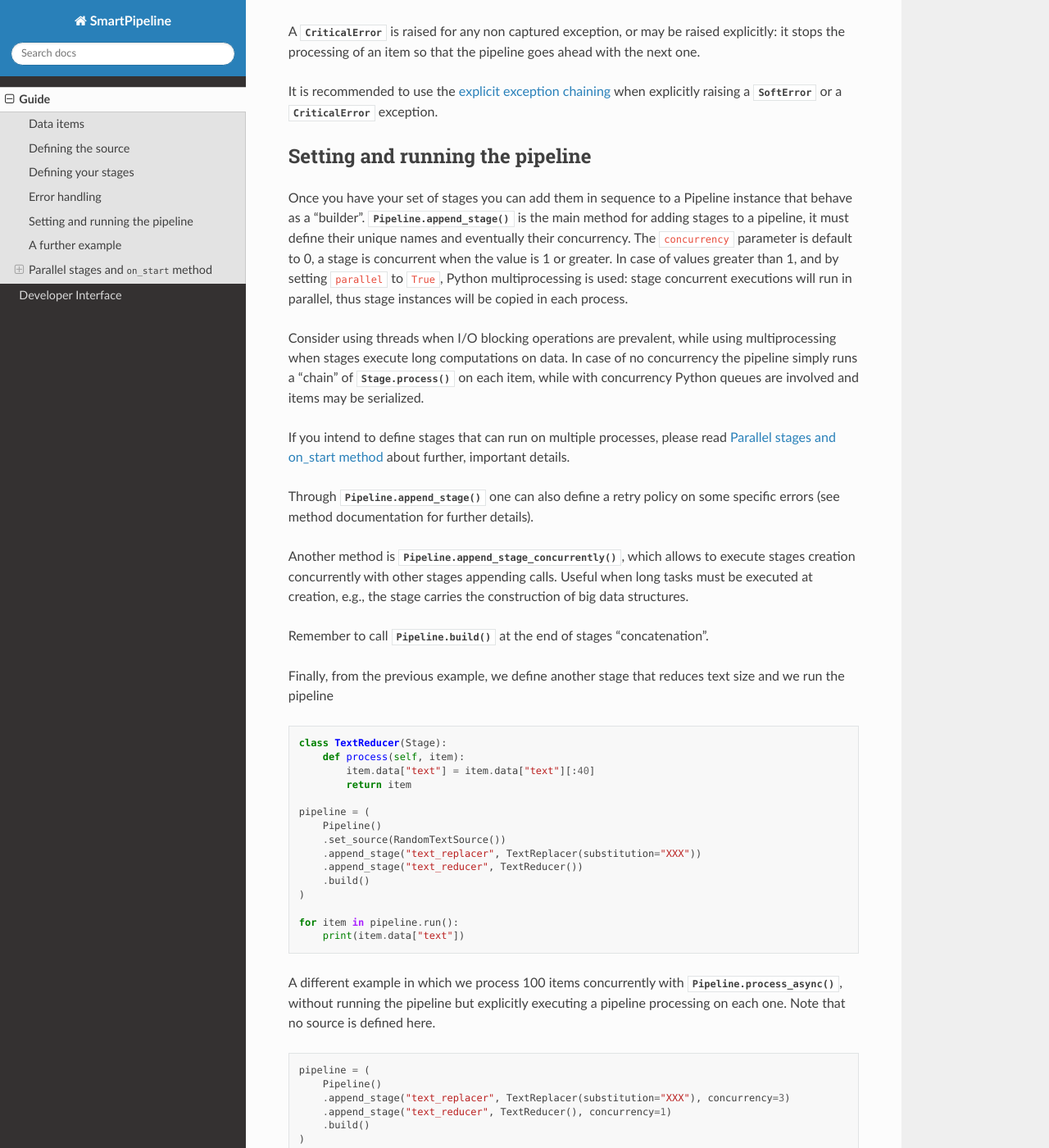
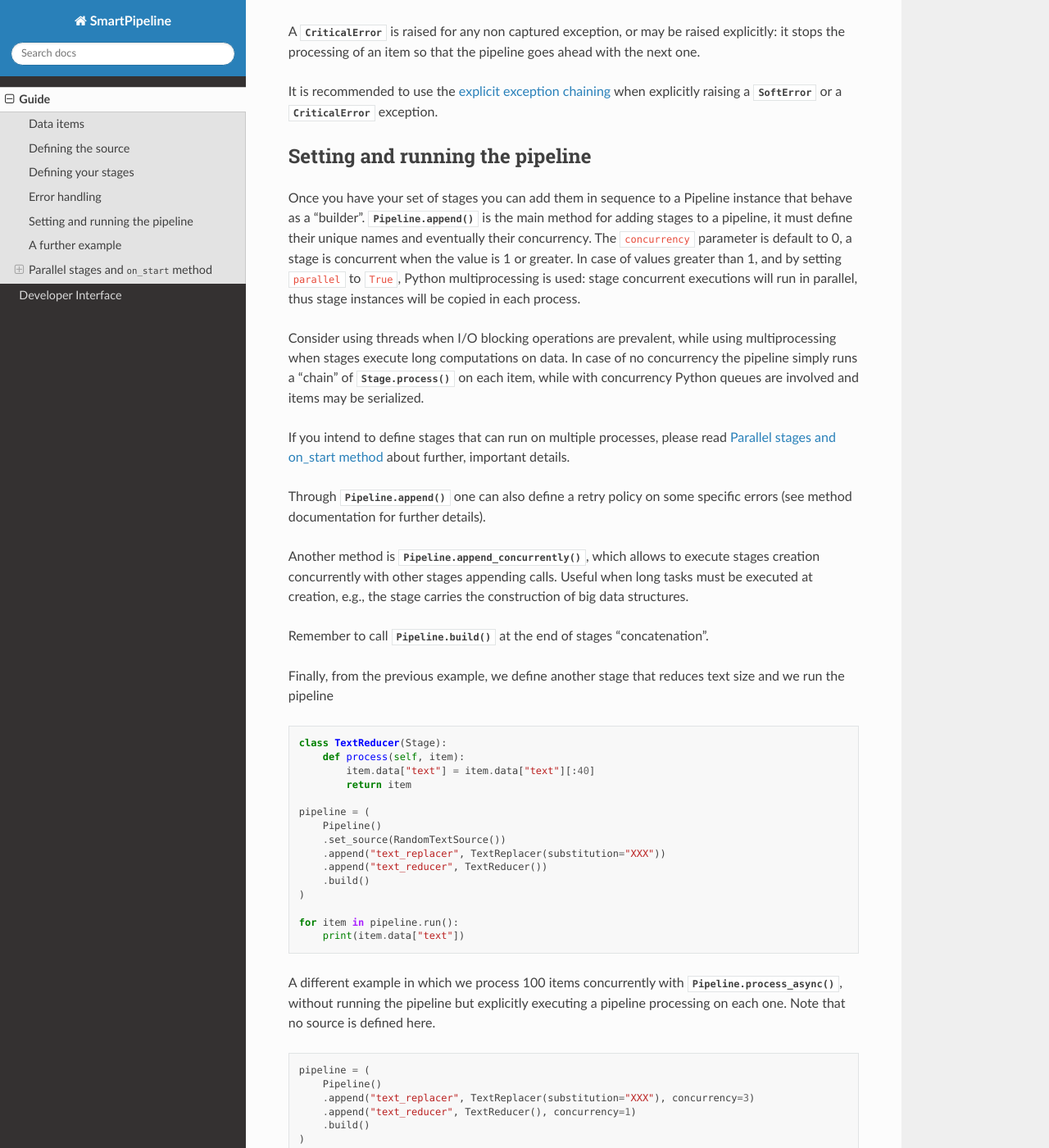
Before and after one commit to giacbrd/SmartPipeline, a Sphinx documentation site: the page built from docs/usage.rst, in a window 1280 px wide and 1400 px high, scrolled down 2187 px. Shown: the whole window at 82% size. Built offline with Sphinx 7.4.7 and the Read the Docs theme 2.0.0, drawn with Linux system fonts in a browser that asks for light colours; some of the changed text lies outside the part shown.

Commit message:
refactoring pipeline names

```diff
--- a/README.rst
+++ b/README.rst
@@ -95,8 +95,8 @@ An example of a trivial pipeline definition and run:
     pipeline = (
         Pipeline()
         .set_source(RandomGenerator())
-        .append_stage("adder", Adder(1), concurrency=2)
-        .append_stage("rounder", Rounder(size=100))
+        .append("adder", Adder(1), concurrency=2)
+        .append("rounder", Rounder(size=100))
         .build()
     )
 
--- a/docs/usage.rst
+++ b/docs/usage.rst
@@ -120,7 +120,7 @@ Setting and running the pipeline
 --------------------------------
 
 Once you have your set of stages you can add them in sequence to a Pipeline instance that behave as a "builder".
-:meth:`.Pipeline.append_stage` is the main method for adding stages to a pipeline,
+:meth:`.Pipeline.append` is the main method for adding stages to a pipeline,
 it must define their unique names and eventually their concurrency.
 The ``concurrency`` parameter is default to 0, a stage is concurrent when the value is 1 or greater.
 In case of values greater than 1, and by setting ``parallel`` to ``True``,
@@ -135,10 +135,10 @@ while with concurrency Python queues are involved and items may be serialized.
 If you intend to define stages that can run on multiple processes,
 please read :ref:`concurrency-section` about further, important details.
 
-Through :meth:`.Pipeline.append_stage` one can also define a retry policy on some specific errors
+Through :meth:`.Pipeline.append` one can also define a retry policy on some specific errors
 (see method documentation for further details).
 
-Another method is :meth:`.Pipeline.append_stage_concurrently`,
+Another method is :meth:`.Pipeline.append_concurrently`,
 which allows to execute stages creation concurrently with other stages appending calls.
 Useful when long tasks must be executed at creation,
 e.g., the stage carries the construction of big data structures.
@@ -157,8 +157,8 @@ Finally, from the previous example, we define another stage that reduces text si
     pipeline = (
         Pipeline()
         .set_source(RandomTextSource())
-        .append_stage("text_replacer", TextReplacer(substitution="XXX"))
-        .append_stage("text_reducer", TextReducer())
+        .append("text_replacer", TextReplacer(substitution="XXX"))
+        .append("text_reducer", TextReducer())
         .build()
     )
 
@@ -173,8 +173,8 @@ Note that no source is defined here.
 
     pipeline = (
         Pipeline()
-        .append_stage("text_replacer", TextReplacer(substitution="XXX"), concurrency=3)
-        .append_stage("text_reducer", TextReducer(), concurrency=1)
+        .append("text_replacer", TextReplacer(substitution="XXX"), concurrency=3)
+        .append("text_reducer", TextReducer(), concurrency=1)
         .build()
     )
     # "manually" send 100 items to the pipeline
@@ -302,9 +302,9 @@ More, executables examples can be found in the root sub-directory ``examples``.
             ).raise_on_critical_error()
         )
         .set_source(LocalFilesSource("./document_files", postfix=".html"))
-        .append_stage("text_extractor", TextExtractor(), concurrency=2)
-        .append_stage("vat_finder", VatFinder())
-        .append_stage("indexer", Indexer(es_host="localhost:9200", es_index="documents"))
+        .append("text_extractor", TextExtractor(), concurrency=2)
+        .append("vat_finder", VatFinder())
+        .append("indexer", Indexer(es_host="localhost:9200", es_index="documents"))
         .build()
     )
 
```
Also changed, not shown: 8 other files.
